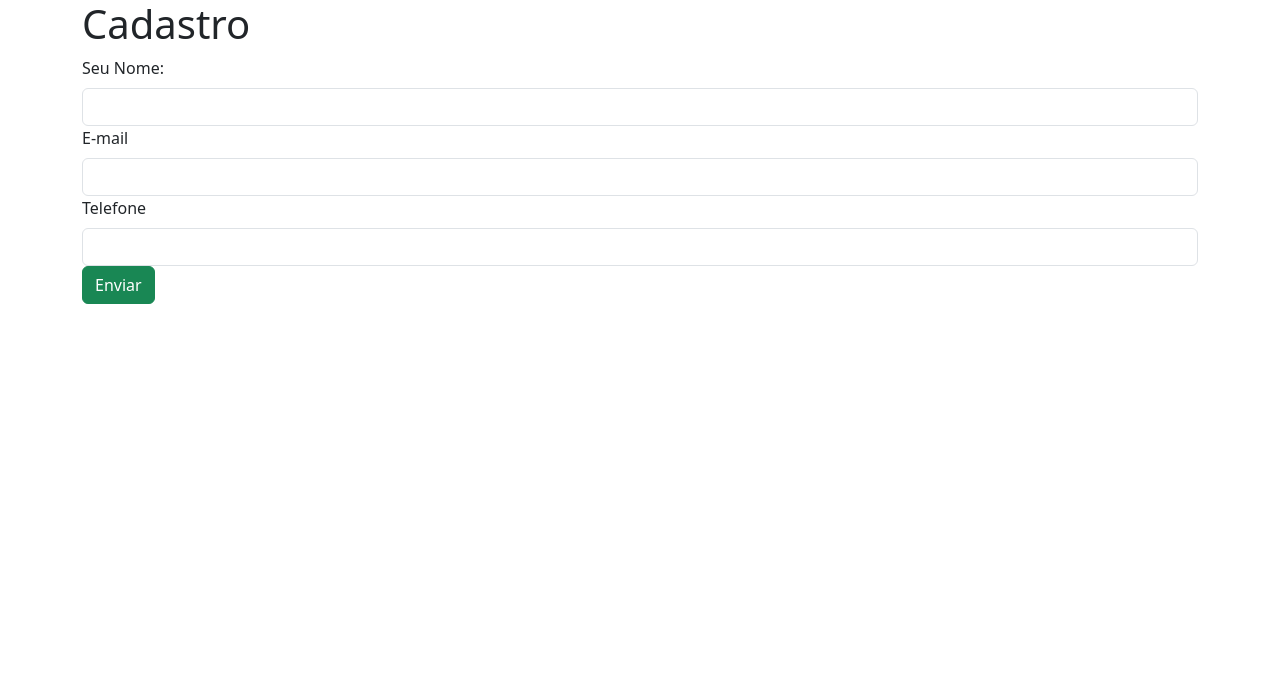
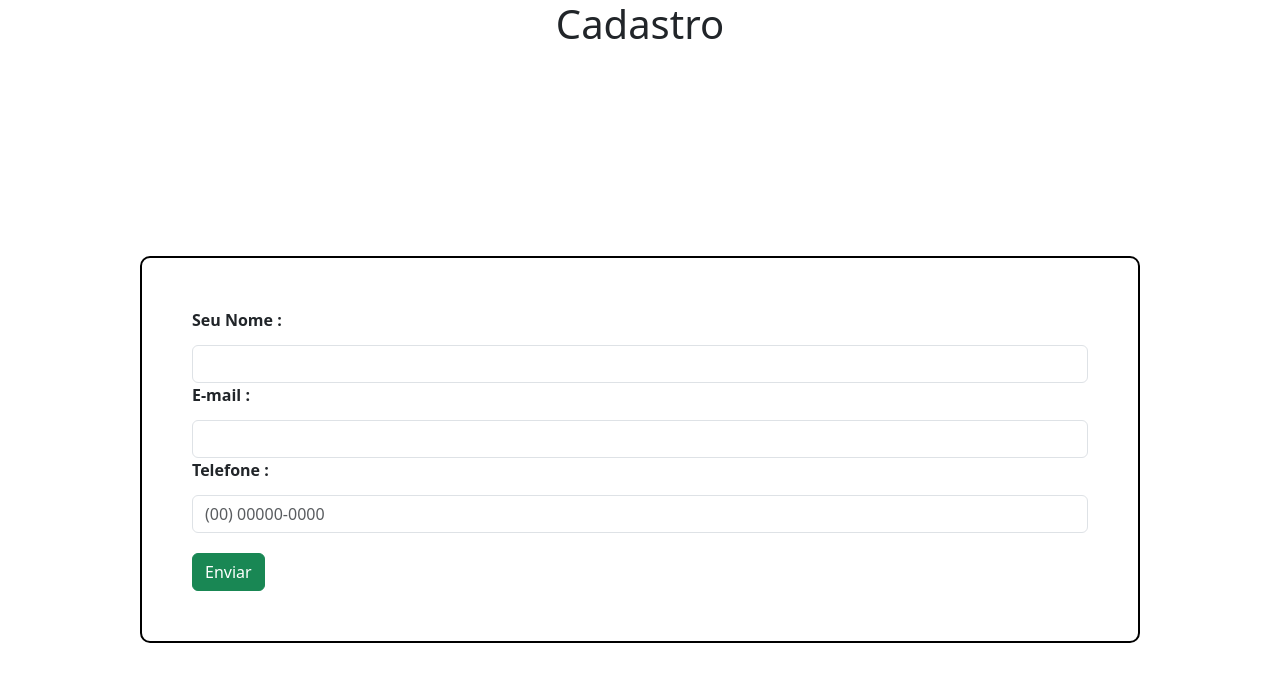
Before and after one commit to Sulivan7/curso_ebac_frontend, a plain HTML site: page index.html in a window 1280 px wide. Drawn offline with nearby package versions, Linux system fonts and the light colour scheme.

Commit message:
fix "correção de validação"

```diff
--- a/index.html
+++ b/index.html
@@ -13,16 +13,15 @@
     </head>
     <body>
         <header>
-            <div class="container">
-                <h1 class="h1">Cadastro</h1>
-            </div>
+            <h1 class="h1">Cadastro</h1>
         </header>
+
         <div class="container">
-            <form id="form">
-                <label class="form-label" for="nome">Seu Nome:</label>
+            <form>
+                <label class="form-label" for="nome">Seu Nome :</label>
                 <input class="form-control" type="text" name="nome" id="nome" />
 
-                <label class="form-label" for="email">E-mail</label>
+                <label class="form-label" for="email">E-mail :</label>
                 <input
                     class="form-control"
                     type="email"
@@ -30,27 +29,22 @@
                     id="email"
                 />
 
-                <label class="form-label" for="telefone">Telefone</label>
-                <input
-                    class="form-control"
-                    type="tel"
-                    name="telefone"
-                    id="telefone "
-                />
+                <label class="form-label" for="tel">Telefone :</label>
+                <input class="form-control" type="tel" name="tel" id="tel" />
 
                 <button class="btn btn-success">Enviar</button>
             </form>
         </div>
-
-        <script src="https://cdn.jsdelivr.net/npm/bootstrap@5.3.3/dist/js/bootstrap.bundle.min.js
-        "></script>
 
         <script
             src="https://code.jquery.com/jquery-3.7.1.min.js"
             integrity="sha256-/JqT3SQfawRcv/BIHPThkBvs0OEvtFFmqPF/lYI/Cxo="
             crossorigin="anonymous"
         ></script>
-
+        <script src="https://cdnjs.cloudflare.com/ajax/libs/jquery.mask/1.14.16/jquery.mask.min.js"></script>
+        <script src="./js/jquery.validate.min.js"></script>
         <script src="./js/main.js"></script>
+        <script src="https://cdn.jsdelivr.net/npm/bootstrap@5.3.3/dist/js/bootstrap.bundle.min.js
+        "></script>
     </body>
 </html>
--- a/js/main.js
+++ b/js/main.js
@@ -1,5 +1,5 @@
 $(document).ready(function () {
-    $('#telefone').mask('00-00000-0000', { placeholder: '00-00000-0000' });
+    $('#tel').mask('(00) 00000-0000', { placeholder: '(00) 00000-0000' });
 
     $('form').validate({
         rules: {
@@ -10,14 +10,17 @@ $(document).ready(function () {
                 required: true,
                 email: true,
             },
-            telefone: {
+            tel: {
                 required: true,
             },
         },
         messages: {
             nome: 'Digite o seu nome',
             email: 'Digite seu E-mail',
-            telefone: 'Digite seu Telefone',
+            tel: 'Digite seu Telefone',
+        },
+        submitHandler: function (form) {
+            alert('Você se cadastrou com sucesso!');
         },
     });
 });
--- a/main.css
+++ b/main.css
@@ -0,0 +1,59 @@
+* {
+    margin: 0;
+    padding: 0;
+    box-sizing: border-box;
+}
+
+header {
+    background-color: white;
+    display: flex;
+    justify-content: center;
+    font-weight: bold;
+}
+
+body {
+    background-color: white;
+}
+
+.container {
+    max-width: 1024px;
+    width: 100%;
+}
+
+form {
+    background-color: white;
+    margin-top: 200px;
+    padding: 50px;
+    border: 2px solid black;
+    border-radius: 10px;
+    font-weight: bold;
+}
+
+label {
+    padding-bottom: 5px;
+}
+
+label.error {
+    display: block;
+    color: red;
+    margin-top: 5px;
+}
+
+.container button {
+    display: flex;
+    margin-top: 20px;
+}
+
+@media screen and (max-width: 764px) {
+    form {
+        margin-top: 100px;
+    }
+}
+
+@media screen and (min-width: 768px) and (max-width: 1023px) {
+    form,
+    input.form-control,
+    .container button {
+        font-size: 20px;
+    }
+}
```
